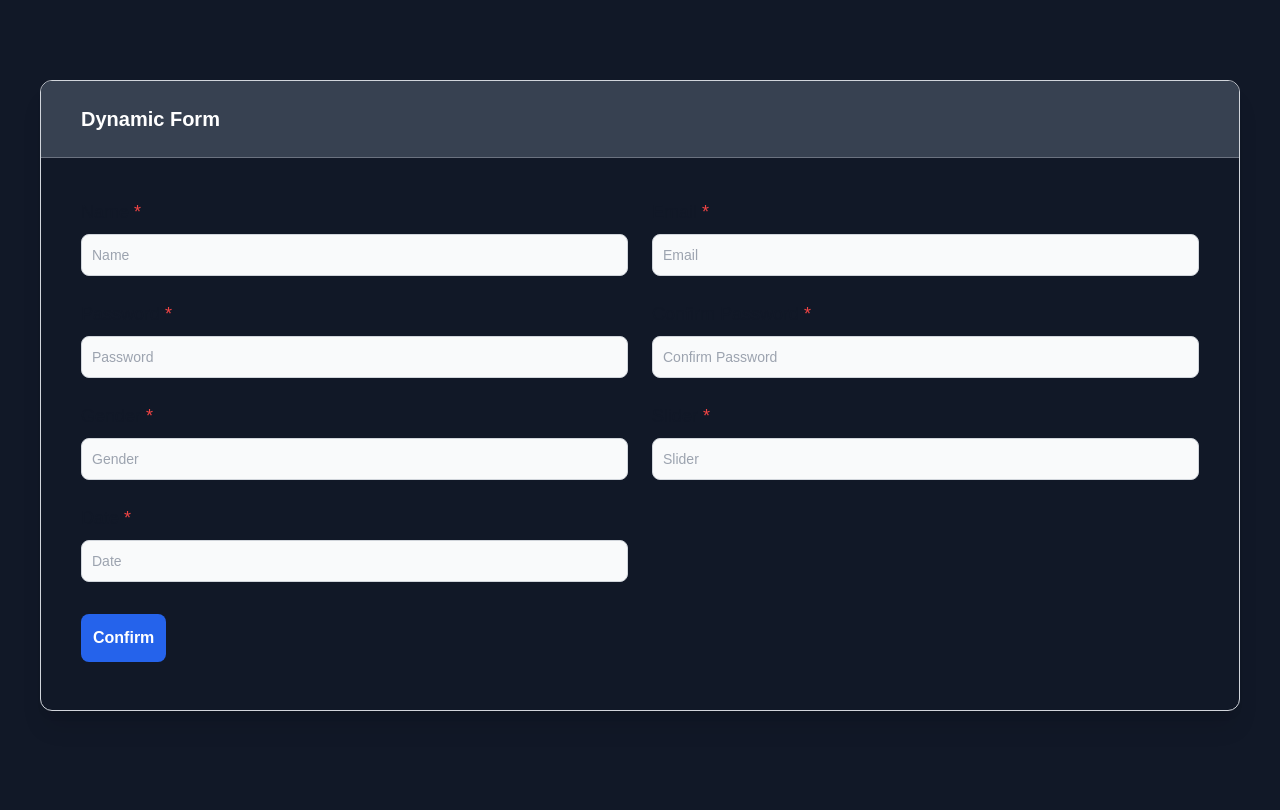
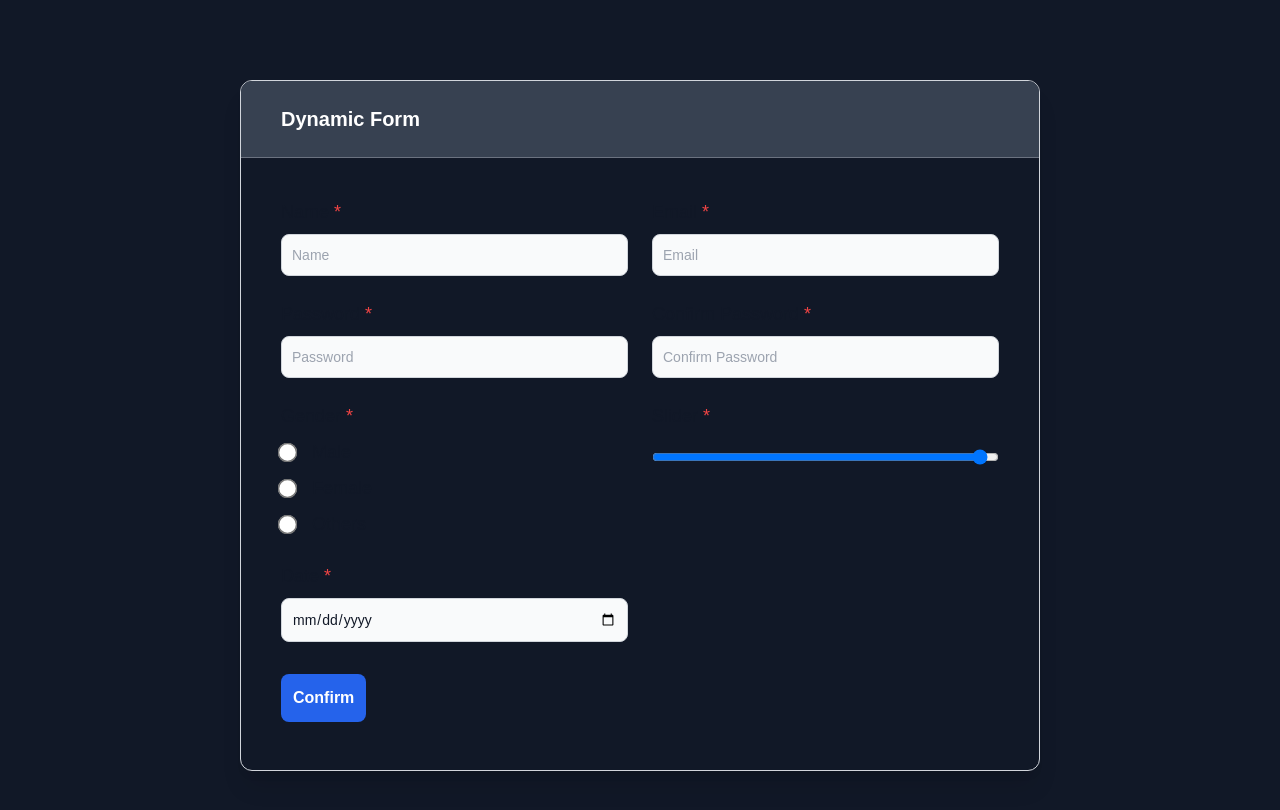
Before and after one commit to maityamit007/react-javascript, a React (Create React App) app in the folder react-khudse/: page / in a window 1280 px wide. Shown: the top 810 px of the page. Built offline with nearby package versions, Linux system fonts and the light colour scheme.

Commit message:
Dynamic Form

```diff
--- a/react-khudse/src/component/DynamicForm/DynamicForm.js
+++ b/react-khudse/src/component/DynamicForm/DynamicForm.js
@@ -13,7 +13,7 @@ function DynamicForm() {
     },[])
 
     return (
-        <div className='py-20 bg-gray-900'>
+        <div className=' bg-gray-900 sm:py-0 md:py-20'>
             <Form schema={schema}/>
         </div>
     )
--- a/react-khudse/src/component/DynamicForm/Form.js
+++ b/react-khudse/src/component/DynamicForm/Form.js
@@ -1,10 +1,51 @@
-import React from 'react';
+import React, { useState } from 'react';
 import FormField from './FormField';
+import * as yup from 'yup';
 
-function Form({ schema, onChange, onSubmit }) {
+function Form({ schema }) {
+
+    let [formData, setFormData] = useState([]);
+    let [errors, setErrors] = useState({});
+    let onChange = (event, fieldName) => {
+        setFormData((prevState) => {
+            return {
+                ...prevState,
+                [fieldName]: event.target.value
+            }
+        })
+    }
+
+    let validationSchema = yup.object().shape(
+        schema.reduce((acc, currentObj) => {
+            if (currentObj['validation']) {
+                acc[currentObj.name] = currentObj['validation']
+            }
+            return acc;
+        }, {})
+    )
+
+    async function handleSubmit(event) {
+        event.preventDefault();
+        try {
+            await validationSchema.validate(formData, { abortEarly: false })
+            setErrors({});
+            onSubmit();
+        } catch (err) {
+            const validationErrors = err.inner.reduce((acc, error) => {
+                acc[error.path] = error.message;
+                return acc;
+            }, {});
+            setErrors(validationErrors);
+        }
+    }
+
+    const onSubmit = () => {
+        console.log(formData);
+    }
+
     return (
-        <form onSubmit={onSubmit} className='form shadow-xl border overflow-hidden border-gray-300 sm:mx-auto sm:max-w-lg sm:rounded-xl w-full'>
-            <div className='grid gap-6 md:grid-cols-2 bg-gray-700 border-b border-b-gray-500'>
+        <form onSubmit={handleSubmit} className='custom-radio form shadow-xl md:border overflow-hidden border-gray-300 sm:mx-auto sm:max-w-lg sm:rounded-xl w-full'>
+            <div className='grid bg-gray-700 border-b border-b-gray-500'>
                 <div className='px-6 py-6 sm:px-10'>
                     <h2 className='font-bold text-xl text-white'>Dynamic Form</h2>
                 </div>
@@ -13,11 +54,17 @@ function Form({ schema, onChange, onSubmit }) {
             </div>
             <div className='grid gap-6 md:grid-cols-2 relative px-6 py-10 sm:px-10 w-full'>
                 {schema.map((ele) => (
-                    <FormField key={ele.id} fields={ele} onChange={onChange} />
+                    <FormField
+                        key={ele.id}
+                        fields={{
+                            ...ele,
+                            error: errors[ele.name],
+                        }}
+                        onChange={onChange} />
                 ))}
                 <div></div>
                 <div>
-                    <button className='p-3 m-2 ml-0 rounded-lg bg-blue-600 text-white font-bold'>
+                    <button type='submit' className='p-3 m-2 ml-0 rounded-lg bg-blue-600 text-white font-bold'>
                         Confirm
                     </button>
                 </div>
--- a/react-khudse/src/component/DynamicForm/FormField.js
+++ b/react-khudse/src/component/DynamicForm/FormField.js
@@ -1,17 +1,21 @@
 import React from 'react'
-import { TextField } from './Input';
+import { RadioField, TextField } from './Input';
 
 let component = {
     ['TEXT_FIELD']: TextField,
-    ['RADIO']: TextField,
+    ['RADIO']: RadioField,
     ['SLIDER']: TextField,
     ['DATE_PICKER']: TextField
 }
 
 function FormField({ fields, onChange }) {
-    console.log('fields', fields);
     let Component = component[fields.element_type];
-    return (<div> {(Component) ? <Component {...fields} onChange={onChange}/> : null}</div>)
+    return (<div> {(Component) ?
+        <>
+            <Component {...fields} key={fields.id} onChange={onChange} />
+            {fields?.error && <p className='text-red-600 my-3'>{fields?.error}</p>}
+        </>
+        : null}</div>)
 }
 
 export default FormField;
--- a/react-khudse/src/component/DynamicForm/Input.js
+++ b/react-khudse/src/component/DynamicForm/Input.js
@@ -1,8 +1,44 @@
-export const TextField = ({ name, type = 'text', isRequired, placeholder }) => {
+export const TextField = ({ name, type = 'text', isRequired, placeholder, onChange, id, minVal, maxVal }) => {
     return (
         <div className="">
             <label className="block mb-2 text-lg font-medium text-gray-900 dark:text-white">{placeholder}{isRequired && <span className="text-red-500 pr-4"> *</span>}</label>
-            <input placeholder={placeholder} className="bg-gray-50 border border-gray-300 text-gray-900 text-sm rounded-lg focus:ring-blue-500 focus:border-blue-500 block w-full p-2.5 dark:bg-gray-700 dark:border-gray-600 dark:placeholder-gray-400 dark:text-white dark:focus:ring-blue-500 dark:focus:border-blue-500" name={name} type={type} label={placeholder} />
+            <input
+                placeholder={placeholder}
+                key={id}
+                className="bg-gray-50 border border-gray-300 text-gray-900 text-sm rounded-lg focus:ring-blue-500 focus:border-blue-500 block w-full p-2.5 dark:bg-gray-700 dark:border-gray-600 dark:placeholder-gray-400 dark:text-white dark:focus:ring-blue-500 dark:focus:border-blue-500"
+                name={name}
+                type={type}
+                max={maxVal}
+                onChange={(e) => onChange(e, name)}
+                label={placeholder}
+                id={name}
+            />
         </div>
     )
 }
+
+export const RadioField = ({ name, type = 'text', isRequired, placeholder, options, onChange, id }) => {
+    return (
+        <div className="" key={id}>
+            <label className="block mb-2 text-lg font-medium text-gray-900 dark:text-white">{placeholder}{isRequired && <span className="text-red-500 pr-4"> *</span>}</label>
+            <div className="flex flex-col gap-2">
+            {options.map((ele, index) =>
+                <div className="flex flex-row items-center gap-2">
+                    <input
+                        placeholder={placeholder}
+                        onChange={(e) => onChange(e, name)}
+                        name={name}
+                        className="mr-3 cursor-pointer"
+                        type={type}
+                        label={placeholder}
+                        value={ele.value}
+                        />
+                    <label key={index} className="flex flex-col text-lg text-center font-medium text-gray-900 dark:text-white">
+                        {ele.displayValue}
+                    </label>
+                </div>
+            )}
+            </div>
+        </div>
+    )
+}
--- a/react-khudse/src/component/DynamicForm/Schema.js
+++ b/react-khudse/src/component/DynamicForm/Schema.js
@@ -1,61 +1,72 @@
+import * as yup from "yup";
+
 export const schema = [{
     name: 'username',
     placeholder: 'Name',
     isRequired: true,
     element_type: 'TEXT_FIELD',
-    validation: ''
+    type: 'text',
+    validation: yup.string().required("Name is required"),
 },
 {
     name: 'email',
     placeholder: 'Email',
     isRequired: true,
     element_type: 'TEXT_FIELD',
-    validation: ''
+    type: 'email',
+    validation: yup.string().required("Email is required."),
 },
 {
     name: 'password',
     placeholder: 'Password',
     isRequired: true,
     element_type: 'TEXT_FIELD',
-    validation: ''
+    type: 'password',
+    validation: yup.string().required("Password is required."),
 },
 {
     name: 'confirm_password',
     placeholder: 'Confirm Password',
     isRequired: true,
     element_type: 'TEXT_FIELD',
-    validation: ''
+    type: 'password',
+    validation: yup.string()
+        .oneOf([yup.ref('password'), null], "Passwords must match")
+        .required("Confirm password is required."),
 },
 {
     name: 'gender',
     placeholder: 'Gender',
     isRequired: true,
     element_type: 'RADIO',
+    type: 'radio',
     options: [{
         value: 'male',
         displayValue: 'Male'
     },{
         value: 'female',
-        displayValue: 'FeMale'
+        displayValue: 'Female'
     },{
         value: 'others',
         displayValue: 'Others'
     }],
-    validation: ''
+    validation: yup.string().required("Gender is required."),
 },
 {
     name: 'slider',
     placeholder: 'Slider',
     isRequired: true,
     element_type: 'SLIDER',
-    minVal: 1,
+    type: 'range',
+    minVal: 0,
     maxVal: 5,
-    validation: ''
+    validation: yup.string().required("Slider is required."),
 },
 {
     name: 'date',
     placeholder: 'Date',
     isRequired: true,
     element_type: 'DATE_PICKER',
-    validation: ''
+    type: 'date',
+    validation: yup.string().required("Date is required."),
 }];
--- a/react-khudse/src/index.css
+++ b/react-khudse/src/index.css
@@ -21,3 +21,23 @@ code {
 .form{
   min-width: 1200px;
 }
+
+.custom-radio input[type="radio"] {
+  transform: scale(1.5); /* Scale size by 1.5 times */
+  margin-right: 10px;
+}
+@media screen and (max-width: 1440px) {
+  .form{
+    min-width: 800px;
+  }
+}
+
+@media screen and (max-width: 896px) {
+  body{
+    border: 0px;
+  }
+
+  .form{
+    min-width: 300px;
+  }
+}
```
